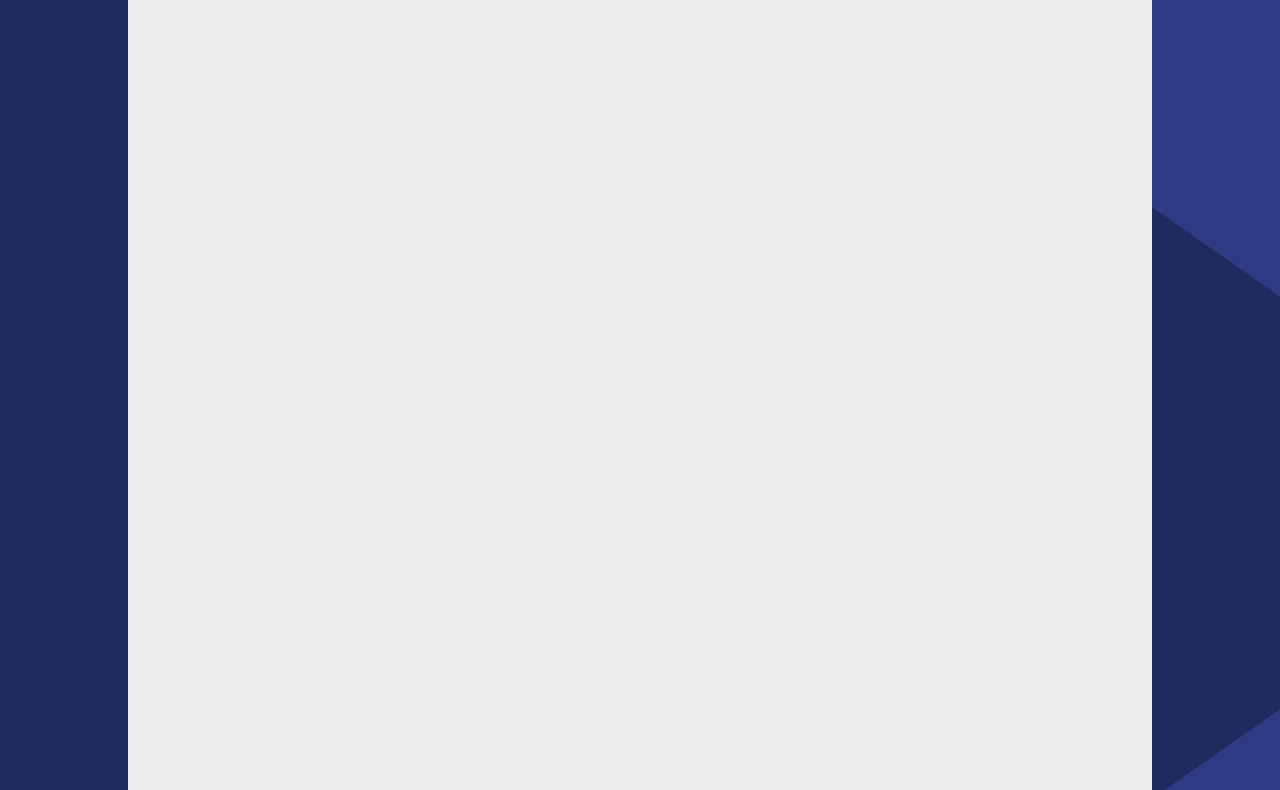
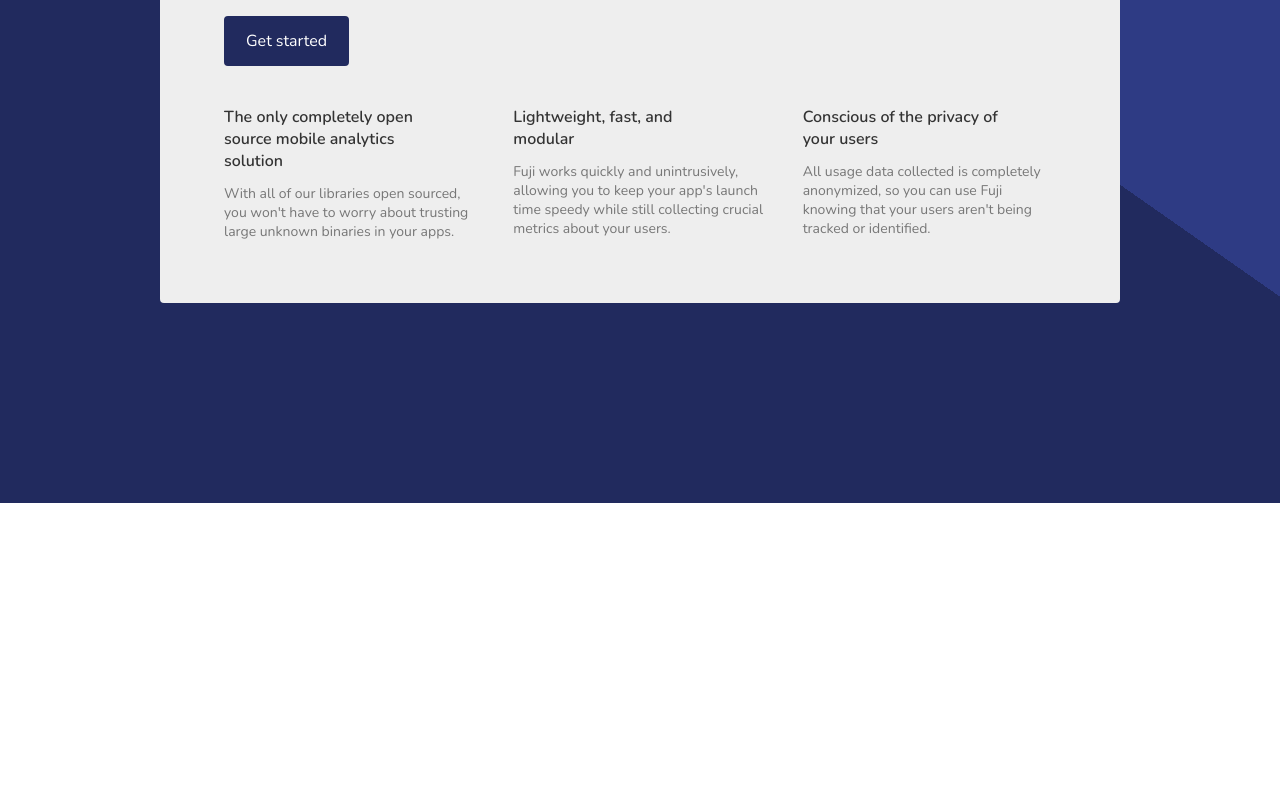
Before and after one commit to FujiCloud/fuji-frontend, a plain HTML site: page index.html in a window 1280 px wide. Shown: the part 297-1087 px from the top of the page. After the commit the page ends 800 px from the top, so only its background shows below. Drawn offline with nearby package versions, Linux system fonts and the light colour scheme.

Commit message:
Write intro text

```diff
--- a/index.html
+++ b/index.html
@@ -3,10 +3,24 @@
 <head>
     <title>Fuji</title>
     <link href="style.css" rel="stylesheet" />
+    <link href="https://fonts.googleapis.com/css?family=Nunito:400,600" rel="stylesheet" />
 </head>
 <body>
-    <div id="content">
+    <div id="intro">
         <h1>Build better mobile apps with Fuji.</h1>
+        <a href="#">Get started</a>
+        <div class="third left">
+            <h3>The only completely open source mobile analytics solution</h3>
+            <p>With all of our libraries open sourced, you won't have to worry about trusting large unknown binaries in your apps.</p>
+        </div>
+        <div class="third center">
+            <h3>Lightweight, fast, and modular</h3>
+            <p>Fuji works quickly and unintrusively, allowing you to keep your app's launch time speedy while still collecting crucial metrics about your users.</p>
+        </div>
+        <div class="third right">
+            <h3>Conscious of the privacy of your users</h3>
+            <p>All usage data collected is completely anonymized, so you can use Fuji knowing that your users aren't being tracked or identified.</p>
+        </div>
     </div>
 </body>
 </html>
--- a/style.css
+++ b/style.css
@@ -4,19 +4,72 @@
 }
 
 body {
-    font-family: Helvetica, Arial, sans-serif;
+    color: #333;
+    font-family: 'Nunito', Helvetica, Arial, sans-serif;
+
     background-image: -webkit-linear-gradient(55deg, #212a5e 65%, #2e3b84 65%), -webkit-linear-gradient(125deg, #2e3b84 35%, #212a5e 35%);
     background-size: 100% 100vh, 100% 100vh;
     background-position: 0 0, 0 100vh;
     background-repeat: no-repeat, no-repeat;
 }
 
-#content {
+#intro {
     background: #eee;
-    color: #333;
     border-radius: 4px;
     margin: 20vh auto;
-    padding: 32px;
+    padding: 64px;
     max-width: 960px;
-    min-height: 1200px;
+    box-sizing: border-box;
 }
+
+#intro h1 {
+    font-size: 42px;
+    font-weight: 400;
+    margin-bottom: 32px;
+}
+
+#intro a {
+    background: #212a5e;
+    border: #212a5e solid 2px;
+    border-radius: 4px;
+    color: #fff;
+    display: table;
+    margin-bottom: 40px;
+    padding: 12px 20px;
+    text-decoration: none;
+    transition: all 0.2s ease;
+}
+
+#intro a:hover {
+    background: rgba(0, 0, 0, 0);
+    color: #212a5e;
+}
+
+.third {
+    display: inline-block;
+    width: calc(100% / 3 - 24px);
+}
+
+.left {
+    float: left;
+}
+
+.center {
+    margin-left: 36px;
+}
+
+.right {
+    float: right;
+}
+
+.third h3 {
+    font-size: 16px;
+    font-weight: 600;
+    margin-bottom: 12px;
+    width: 80%;
+}
+
+.third p {
+    color: #777;
+    font-size: 14px;
+}
```
